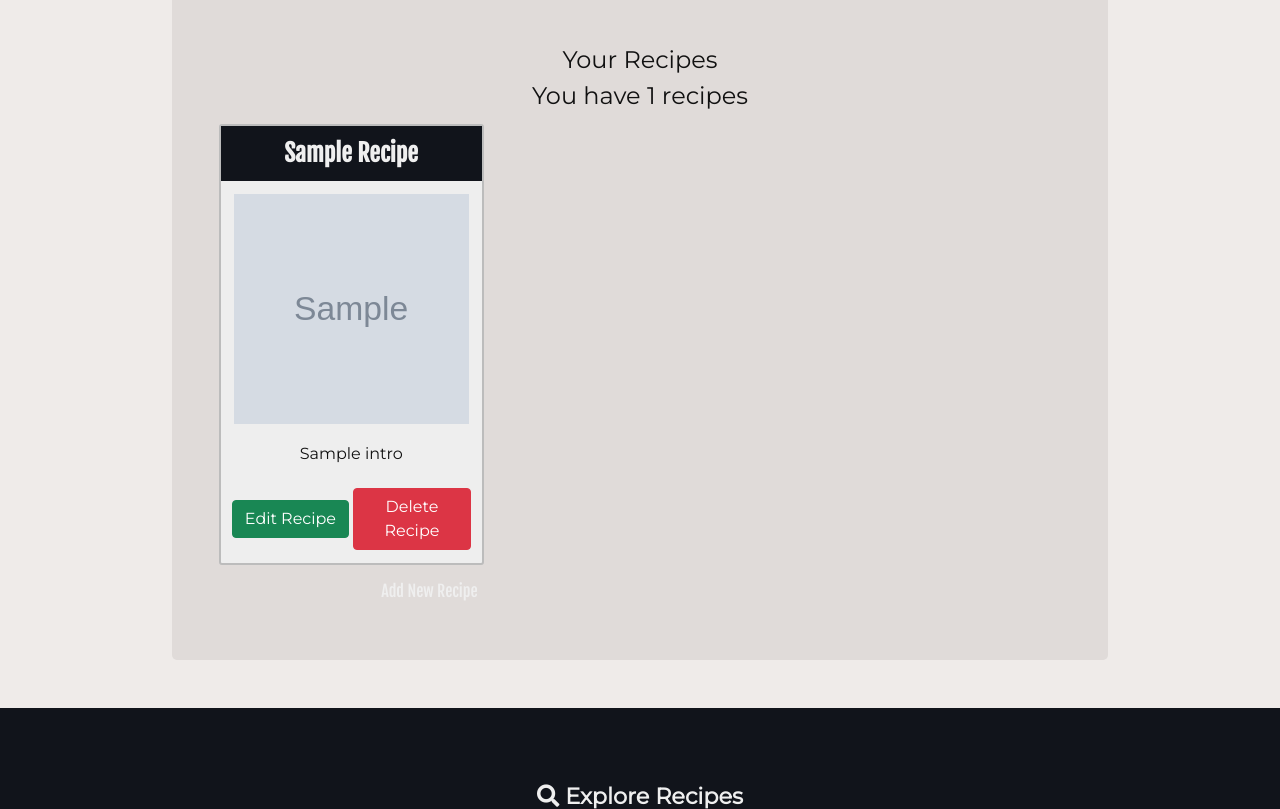
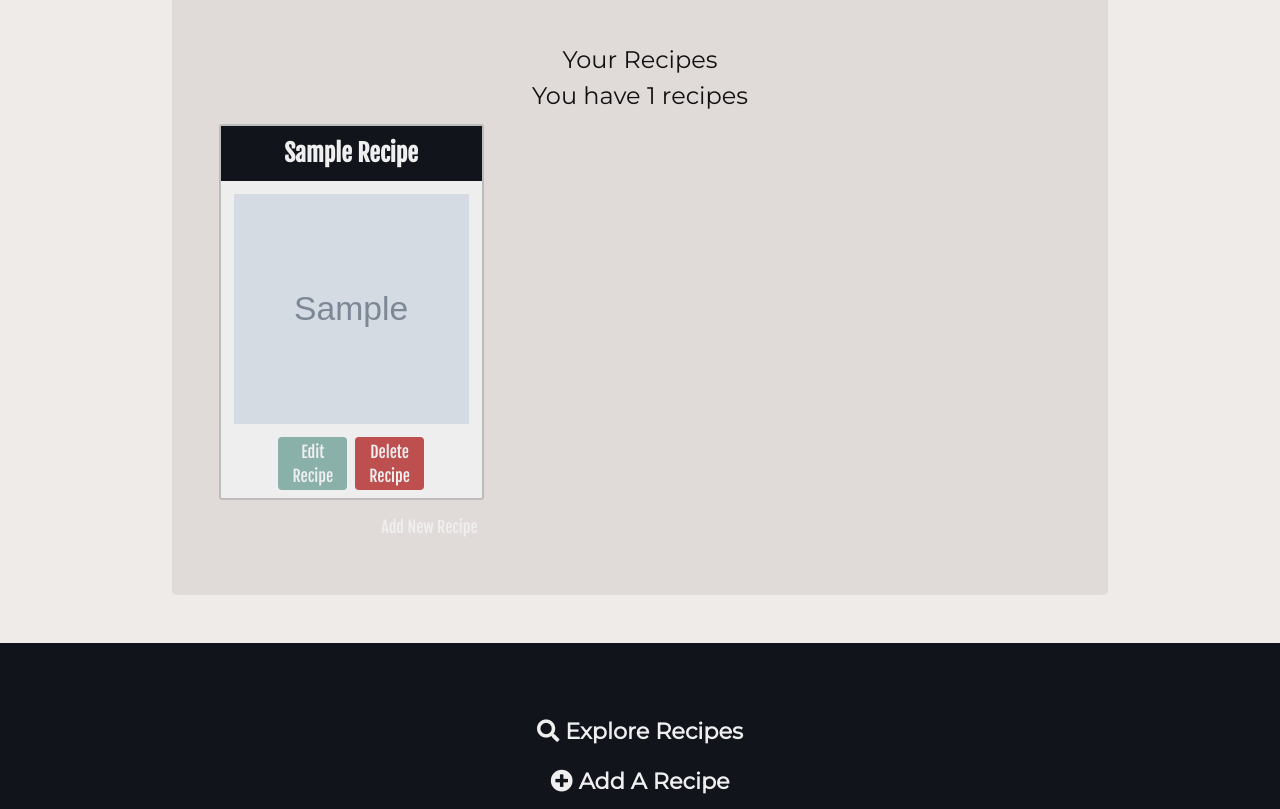
Before and after one commit to nickassafkirk/cooking-with-katie, a Flask app: page /account/1 in a window 1280 px wide, after a click on "Recipes". Shown: the part 449-1258 px from the top of the page. Run offline with Flask 2, Linux system fonts and the light colour scheme; the visitor is signed in with stand-in values (Sample User, id 1); grey boxes marked "Sample" are stand-in pictures; a database or web service that is not in the repository returns one stand-in record (values such as "Sample title"); some libraries are stand-ins or nearby versions.

Commit message:
Standardise account recipe styles

```diff
--- a/static/css/style.css
+++ b/static/css/style.css
@@ -534,7 +534,6 @@ header .navbar .nav-link{
     margin: 0;
     padding: 5%;
     background: var(--dark-blue);
-    align-self: stretch;
 }
 
 .recipe-thumbnail__title a{
@@ -668,6 +667,10 @@ header .navbar .nav-link{
 
 .add-recipe__container{
     padding: 0;
+    background: var(--mint-light);
+    background-size:  100%;
+    background-position: left;
+    background-repeat: no-repeat;
 }
 
 #add-recipe-form, #edit-recipe-form{
@@ -707,7 +710,7 @@ header .navbar .nav-link{
 *::placeholder, #add-recipe-form select option, #edit-recipe-form select option{
     padding-left: 0.5rem;
     font-size: 0.9rem;
-    color: grey;
+    color: var(--grey-dark);
 }
 
 #add-recipe-form input, #add-recipe-form select, #edit-recipe-form input, #edit-recipe-form select{
@@ -750,6 +753,7 @@ header .navbar .nav-link{
 .delete-row{
     display: flex;
     flex-direction: row;
+    justify-items: end;
     justify-content: space-between;
     margin: 0 auto;
     flex-basis: 100%;
@@ -831,6 +835,8 @@ header .navbar .nav-link{
      overflow: hidden;
  }
 
+
+ /* Airplane takeoff animation */
  .fa-paper-plane{
      position: relative;
  }
@@ -852,6 +858,9 @@ header .navbar .nav-link{
      75% {z-index: 1; top: 75% ; left: 35%;}
      100% {z-index: 1; top: 50% ; left: 63%;}
  }
+
+
+ /* Decorative form wrapper */
 
 .diagonal-split, .diagonal-split-reverse{
     position: relative;
@@ -926,13 +935,6 @@ header .navbar .nav-link{
     text-shadow: 2px 2px var(--txt-dark);
     padding: 2%;
     z-index: 4;
-}
-
-.add-recipe__container{
-    background: var(--mint-light);
-    background-size:  100%;
-    background-position: left;
-    background-repeat: no-repeat;
 }
 
 /* sign_up.html */
@@ -1035,7 +1037,6 @@ header .navbar .nav-link{
     font-family: var(--font-2);
 }
 
-
 .account-heading{
     font-family: var(--font-3);
     color: var(--txt-cute);
@@ -1044,15 +1045,23 @@ header .navbar .nav-link{
     margin-bottom: 5%;
 }
 
-
 .account-recipe{
-    flex-basis: 40%;
+    display: flex;
+    align-self: stretch;
+    flex-direction: column;
+    justify-content: space-evenly;
+    align-items: center;
     padding: 0%;
-    margin: 2% 0;
+    margin: 2% auto;
     text-align: center;
     background-color:var(--grey-light);
     border: 2px solid var(--grey);
     border-radius: 3px;
+}
+
+.account-recipe .button-row{
+    display: flex;
+    flex-direction: row;
 }
 
 .thumbnail-img{
--- a/templates/account.html
+++ b/templates/account.html
@@ -114,10 +114,11 @@
                     <h5 class="recipe-thumbnail__title">
                         <a href="{{ url_for('recipe', recipe=recipe.title) }}">{{ recipe.title | capitalize }}</a>
                     </h5>
-                    <img src="{{ recipe.image }}" alt="{{ recipe.title }}" class="thumbnail-img">
-                    <a href="{{ url_for('edit_recipe', recipe_id=recipe._id )}}" class="btn btn-custom mint-dark">Edit Recipe</a>
-                    <a href="{{ url_for('delete_recipe', recipe_id=recipe._id )}}" class="btn btn-custom brand">Delete
-                        Recipe</a>
+                    <a href="{{ url_for('recipe', recipe=recipe.title) }}"><img src="{{ recipe.image }}" alt="{{ recipe.title }}" class="thumbnail-img"></a>
+                    <div class="button-row">
+                        <a href="{{ url_for('edit_recipe', recipe_id=recipe._id )}}" class="btn btn-custom mint-dark">Edit Recipe</a>
+                        <a href="{{ url_for('delete_recipe', recipe_id=recipe._id )}}" class="btn btn-custom brand">Delete Recipe</a>
+                    </div>
                 </div>
             </div>
             {% endfor %}
@@ -132,13 +133,16 @@
             {% for recipe in user_recipes %}
             <div class="col-12 col-md-6 col-xl-4">
                 <div class="account-recipe">
-                    <h5 class="recipe-thumbnail__title"><a
-                            href="{{ url_for('recipe', recipe=recipe.title) }}">{{ recipe.title | capitalize }}</a></h5>
-                    <div><img src="{{ recipe.image }}" alt="{{ recipe.title }}" class="thumbnail-img"></div>
-                    <p class="recipe-intro">{{ recipe.intro }}</p>
-                    <a href="{{ url_for('edit_recipe', recipe_id=recipe._id )}}" class="btn btn-success">Edit Recipe</a>
-                    <a href="{{ url_for('delete_recipe', recipe_id=recipe._id )}}" class="btn btn-danger">Delete
-                        Recipe</a>
+                    <h5 class="recipe-thumbnail__title">
+                        <a href="{{ url_for('recipe', recipe=recipe.title) }}">{{ recipe.title | capitalize }}</a>
+                    </h5>
+                    <a href="{{ url_for('recipe', recipe=recipe.title) }}">
+                        <img src="{{ recipe.image }}" alt="{{ recipe.title }}" class="thumbnail-img">
+                    </a>
+                    <div class="button-row">
+                        <a href="{{ url_for('edit_recipe', recipe_id=recipe._id )}}" class="btn btn-custom mint-dark">Edit Recipe</a>
+                        <a href="{{ url_for('delete_recipe', recipe_id=recipe._id )}}" class="btn btn-custom brand">Delete Recipe</a>
+                    </div>
                 </div>
             </div>
             {% endfor %}
```
